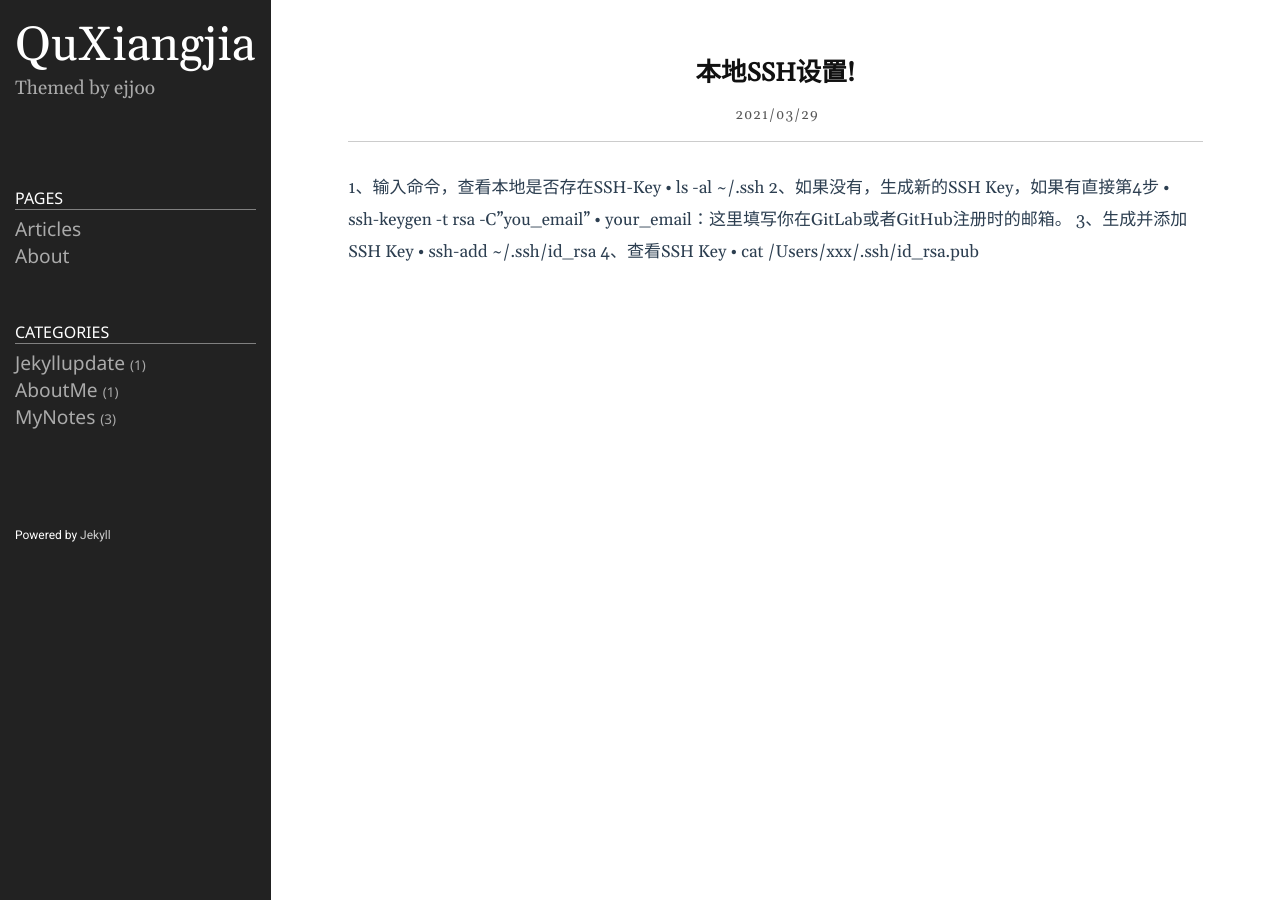
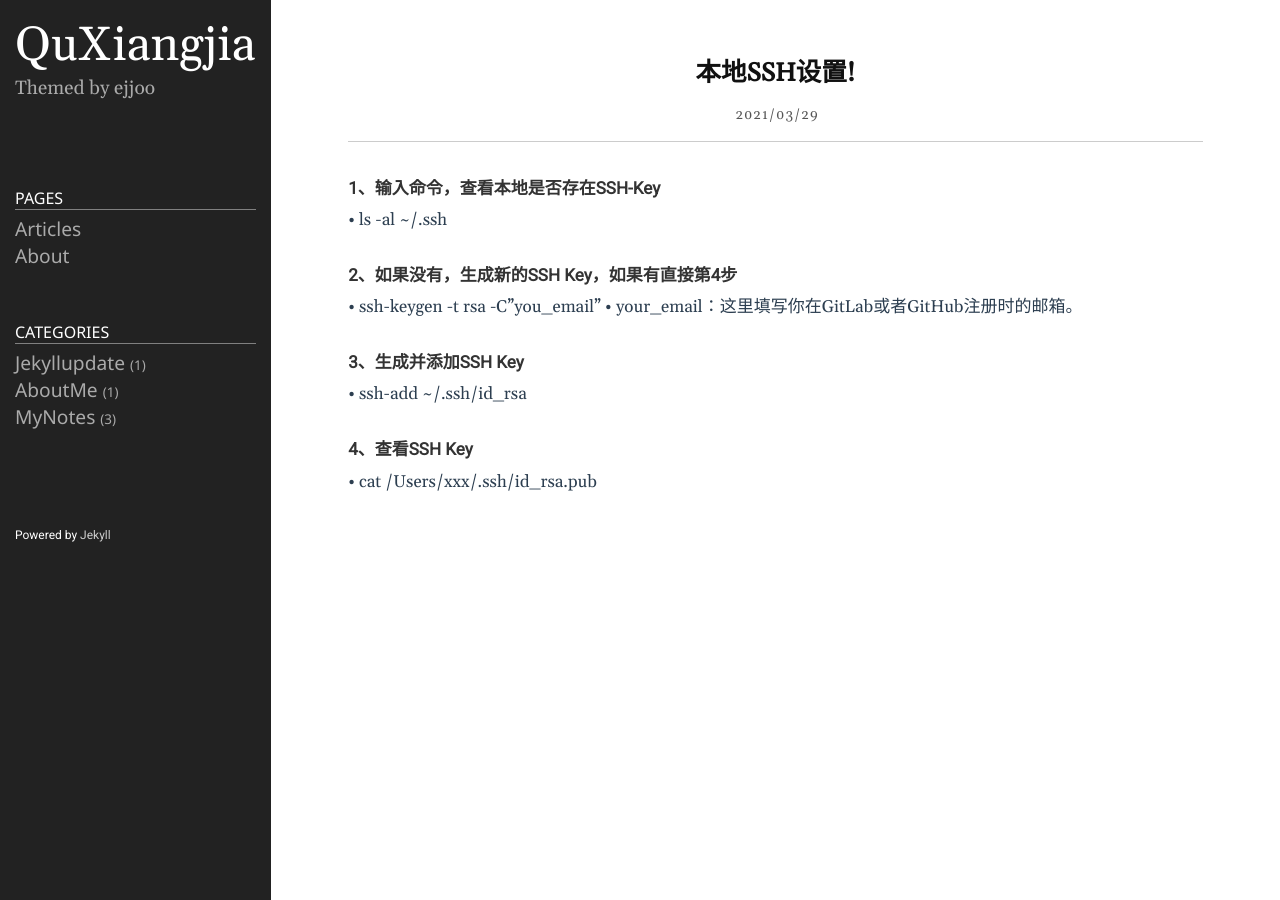
Before and after one commit to quxiangjia/quxiangjia.github.io, a Jekyll site: the page built from _posts/2021-03-29-本地SSH设置.markdown, in a window 1280 px wide. Built offline with Jekyll 4.4.1, drawn with Linux system fonts in a browser that asks for light colours.

```diff
--- a/_posts/2021-03-29-本地SSH设置.markdown
+++ b/_posts/2021-03-29-本地SSH设置.markdown
@@ -6,12 +6,12 @@ category: MyNotes
 ---
 
 
-1、输入命令，查看本地是否存在SSH-Key
+#### 1、输入命令，查看本地是否存在SSH-Key
 • ls -al ~/.ssh
-2、如果没有，生成新的SSH Key，如果有直接第4步
+#### 2、如果没有，生成新的SSH Key，如果有直接第4步
 • ssh-keygen -t rsa -C"you_email"
 • your_email：这里填写你在GitLab或者GitHub注册时的邮箱。
-3、生成并添加SSH Key
+#### 3、生成并添加SSH Key
 • ssh-add ~/.ssh/id_rsa
-4、查看SSH Key
+#### 4、查看SSH Key
 • cat /Users/xxx/.ssh/id_rsa.pub
```
